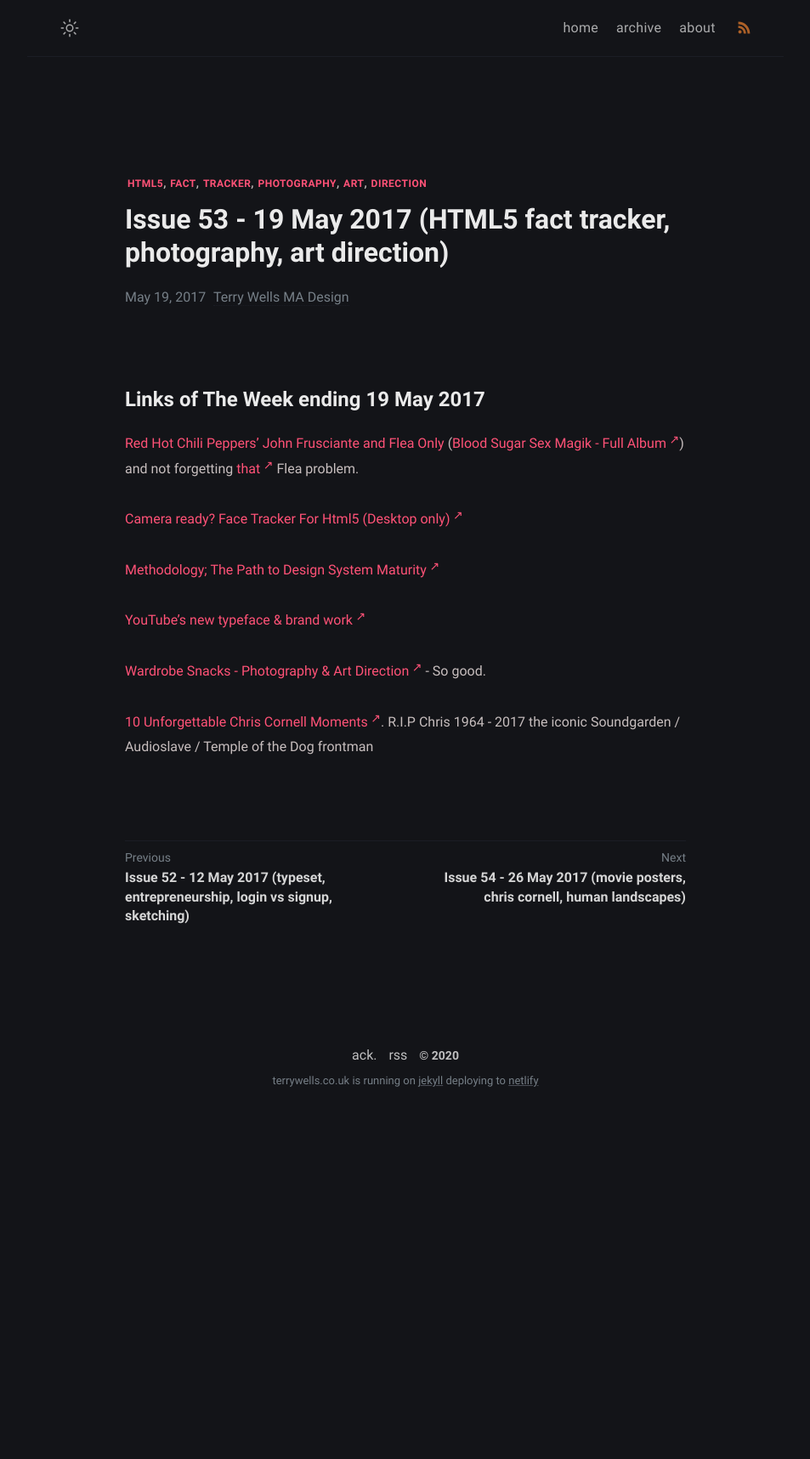
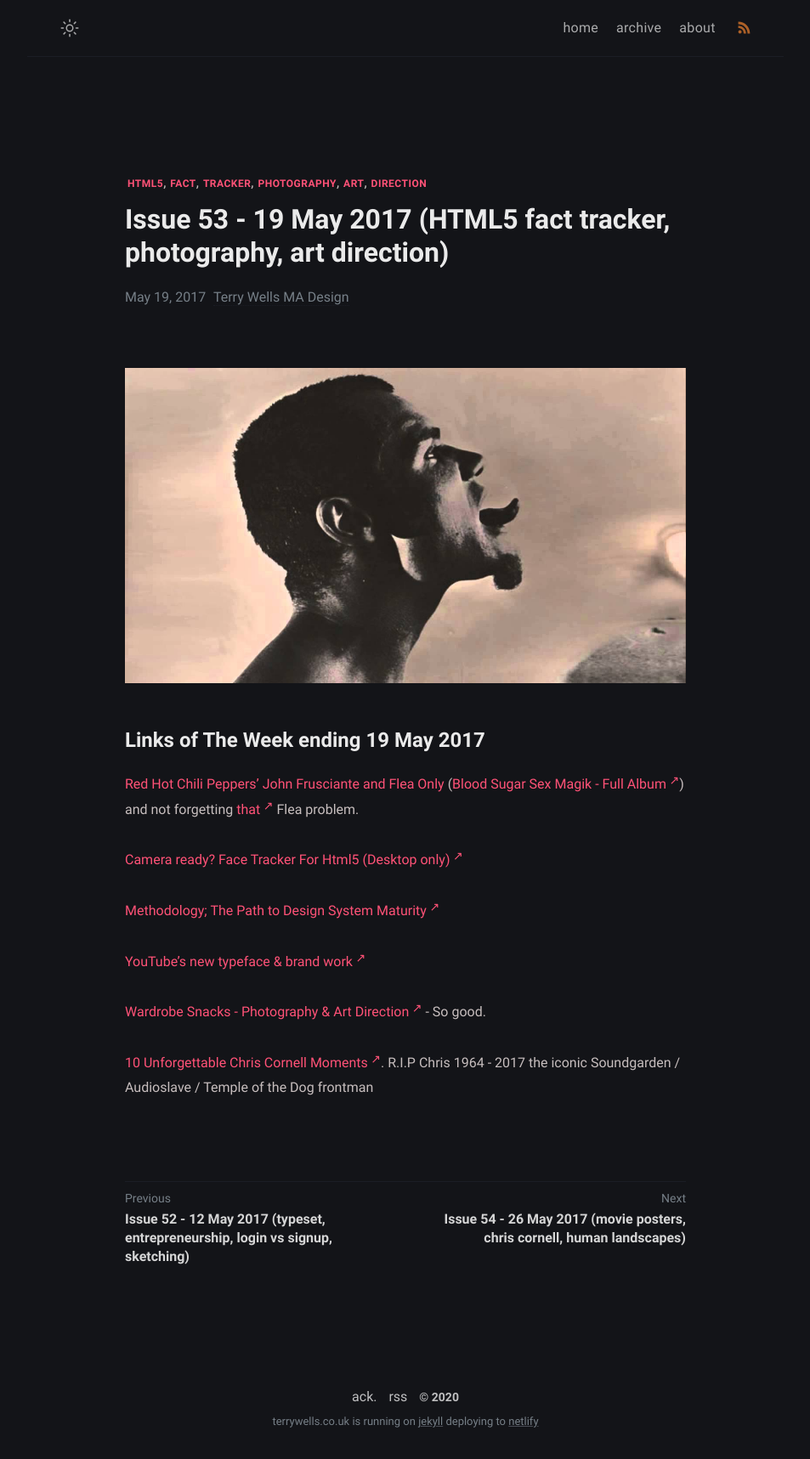
Before and after one commit to wristtattoo/jekyll-klise, a Jekyll site: the page built from _posts/2020-11-03-issue-53-19-may-2017-html5-fact-tracker-photography-art-direction.md, in a window 1280 px wide. Shown: the whole page at 85% size, without its empty margins (163-1116 px from the left). Built offline with Jekyll 4.4.1, drawn with Linux system fonts in a browser that asks for light colours; a script that is not in the unit is left out; before the commit the page ends 1316 px from its top, so only the background shows below that.

Commit message:
Update Links of The Week “2020-11-03-issue-53-19-may-2017-html5-fact-tracker-photography-art-direction”

```diff
--- a/_posts/2020-11-03-issue-53-19-may-2017-html5-fact-tracker-photography-art-direction.md
+++ b/_posts/2020-11-03-issue-53-19-may-2017-html5-fact-tracker-photography-art-direction.md
@@ -4,6 +4,8 @@ title: Issue 53 - 19 May 2017 (HTML5 fact tracker, photography, art direction)
 tags: HTML5 fact tracker photography art direction
 date: 2017-05-19T11:17:02.004Z
 ---
+![Red Hot Chili Peppers' John Frusciante and Flea Only](/assets/uploads/issue-53.jpg "Red Hot Chili Peppers' John Frusciante and Flea Only")
+
 # Links of The Week ending 19 May 2017
 
 <a href="https://youtu.be/6a4fUsQbQUI">Red Hot Chili Peppers' John Frusciante and Flea Only</a> (<a href="https://youtu.be/6a4fUsQbQUI" target="_blank">Blood Sugar Sex Magik - Full Album</a>) and&nbsp;not forgetting <a href="https://www.youtube.com/watch?v=i46vNV9RraE" target="_blank">that</a>&nbsp;Flea problem.
```
Also changed, not shown: assets/uploads/issue-53.jpg (added).
